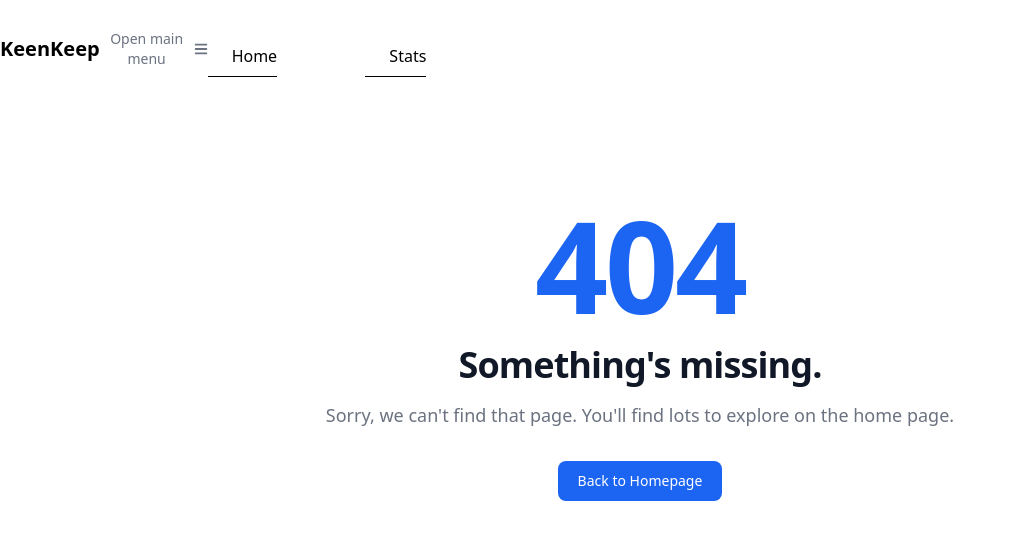
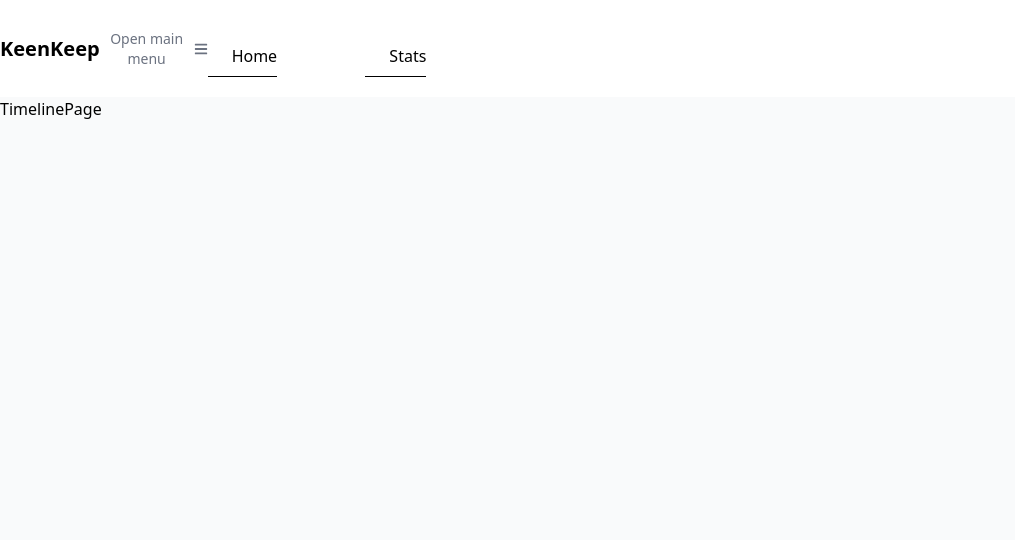
Before and after one commit to sayedrkhalid-dev/asgmt-7, a Next.js app: page /timeline in a window 1280 px wide. Before the commit this address had no page. Shown: the top 540 px of the page, without its empty margins (0-1015 px from the left). Built offline with nearby package versions, Linux system fonts and the light colour scheme; some icons are missing.

Commit message:
fix: friend detail page url

```diff
--- a/src/app/friends/[id]/page.jsx
+++ b/src/app/[id]/page.jsx
@@ -1,4 +1,4 @@
-import friends from "../../../../public/data/friends.json";
+import friends from "../../../public/data/friends.json";
 import FriendDetailLeft from "@/components/FriendDetail/FriendDetailLeft/FriendDetailLeft";
 import FriendDetailRight from "@/components/FriendDetail/FriendDetailRight/FriendDetailRight";
 
--- /dev/null
+++ b/src/app/timeline/page.jsx
@@ -0,0 +1,5 @@
+const TimelinePage = () => {
+  return <div>TimelinePage</div>;
+};
+
+export default TimelinePage;
--- a/src/components/Friends/FriendsCom.jsx
+++ b/src/components/Friends/FriendsCom.jsx
@@ -15,7 +15,7 @@ const FriendsCom = () => {
         <div className="mt-4">
           <ul className="grid grid-cols-[repeat(auto-fit,minmax(270px,1fr))] gap-4">
             {friends_data.map((friend) => (
-              <Link href={`/friends/${friend.id}`} key={friend.id}>
+              <Link href={`/${friend.id}`} key={friend.id}>
                 <FriendCom friend={friend} />
               </Link>
             ))}
```
